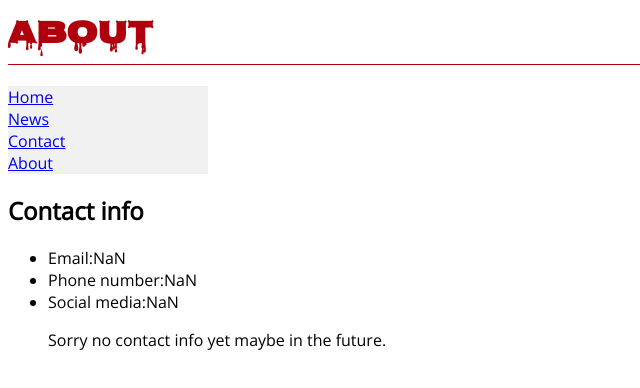
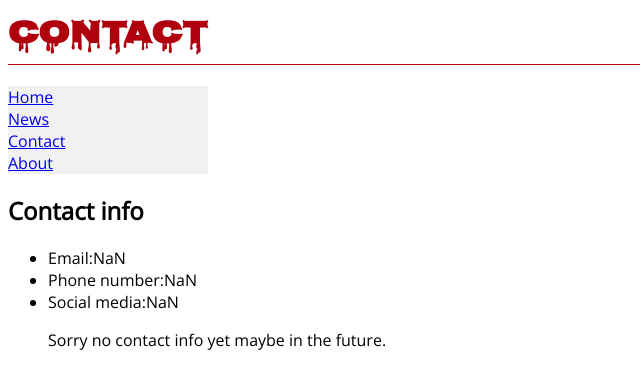
Before and after one commit to Hexgolo/Html, a plain HTML site: page contact.html in a window 1280 px wide. Shown: the whole page, without its empty margins (0-640 px from the left). Drawn offline with nearby package versions, Linux system fonts and the light colour scheme.

Commit message:
Change Titel

```diff
--- a/contact.html
+++ b/contact.html
@@ -1,12 +1,12 @@
 <html>
 <head>
-    <title>About</title>
+    <title>Contact</title>
     <link rel="stylesheet" href="index.css">
     <meta charset="UTF-8">
 </head>
 <Body>
 <body>
-    <h1>About</h1>
+    <h1>Contact</h1>
     <nav>
         <ul>
             <li>
```
